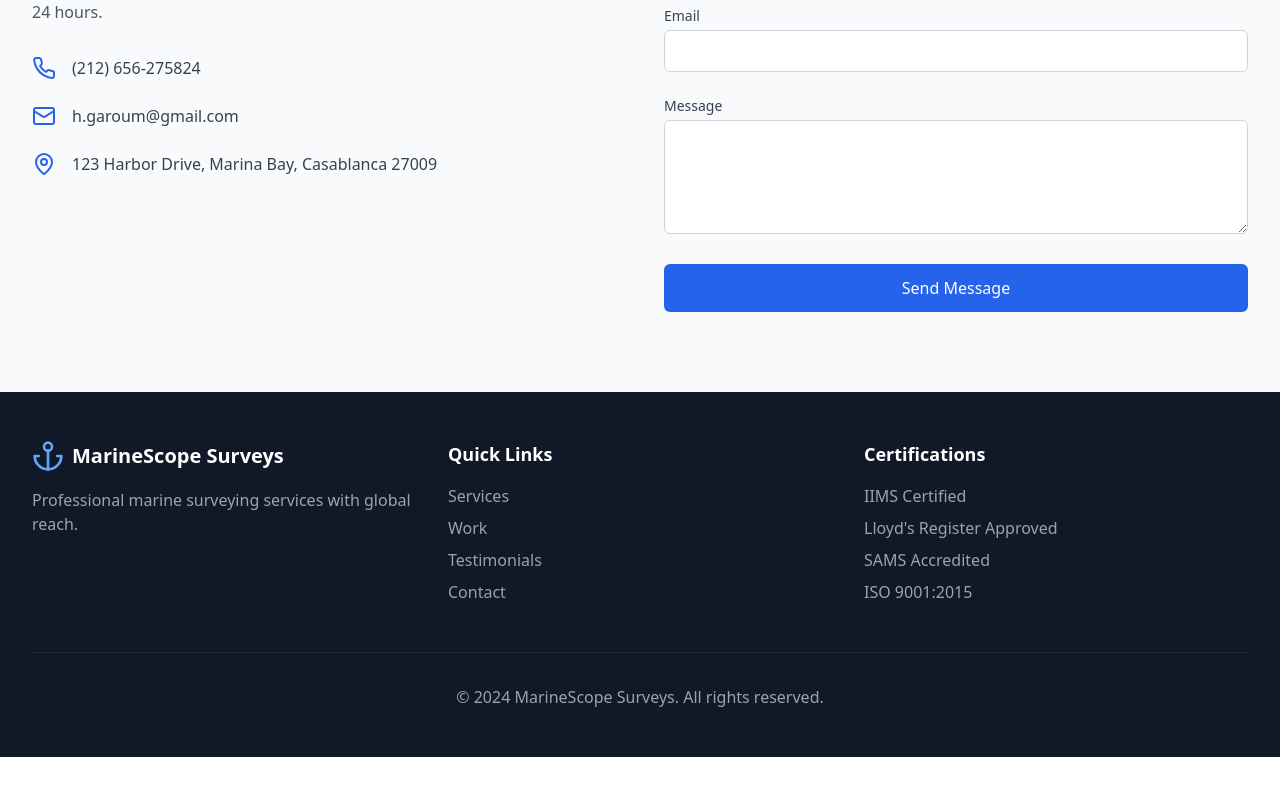
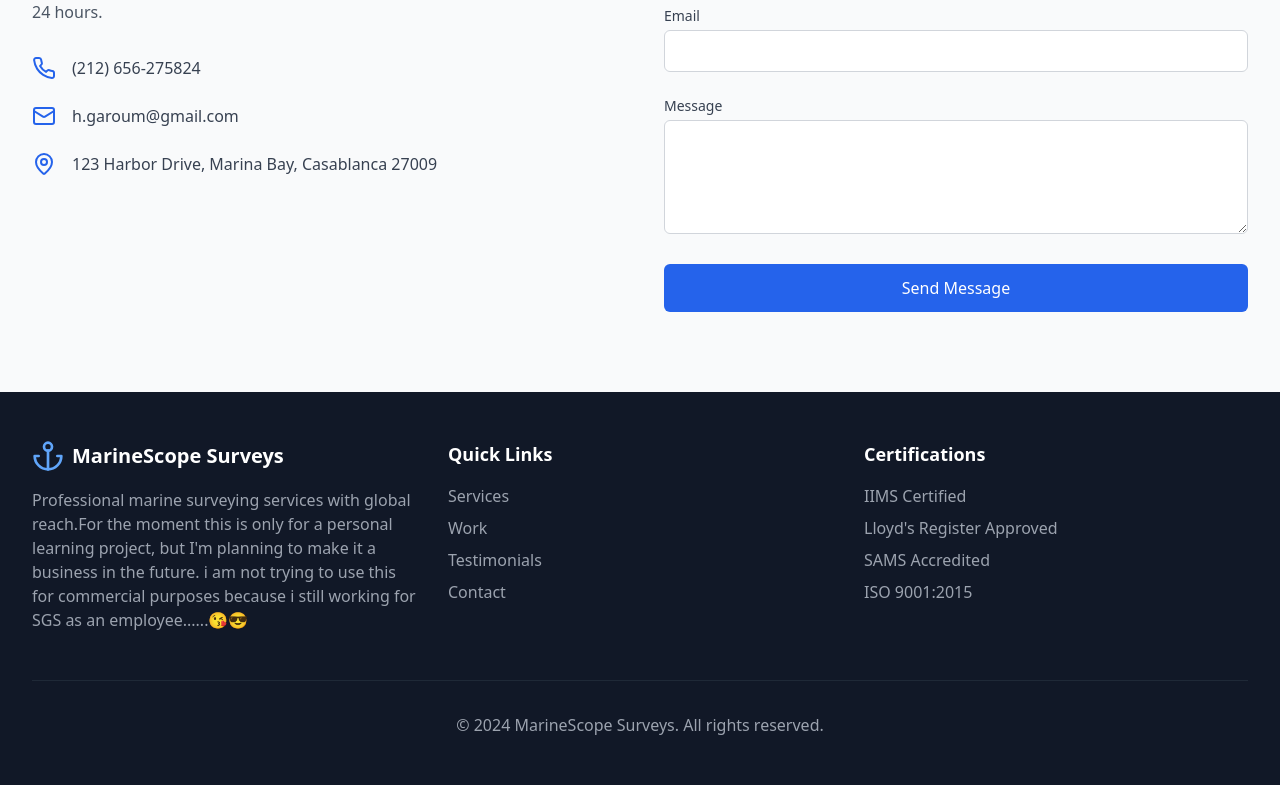
Before and after one commit to Hicham1970/sb1-vxcugk, a React (Vite) app: page / in a window 1280 px wide. Shown: the part 2660-3445 px from the top of the page. Before the commit the page ends 3417 px from the top, so only its background shows below. Built offline with nearby package versions, Linux system fonts and the light colour scheme.

Commit message:
add my personal purpose

```diff
--- a/src/App.tsx
+++ b/src/App.tsx
@@ -219,7 +219,11 @@ function App() {
                 </span>
               </div>
               <p className="text-gray-400">
-                Professional marine surveying services with global reach.
+                Professional marine surveying services with global reach.For the
+                moment this is only for a personal learning project, but I'm
+                planning to make it a business in the future. i am not trying to
+                use this for commercial purposes because i still working for SGS
+                as an employee......😘😎
               </p>
             </div>
             <div>
```
